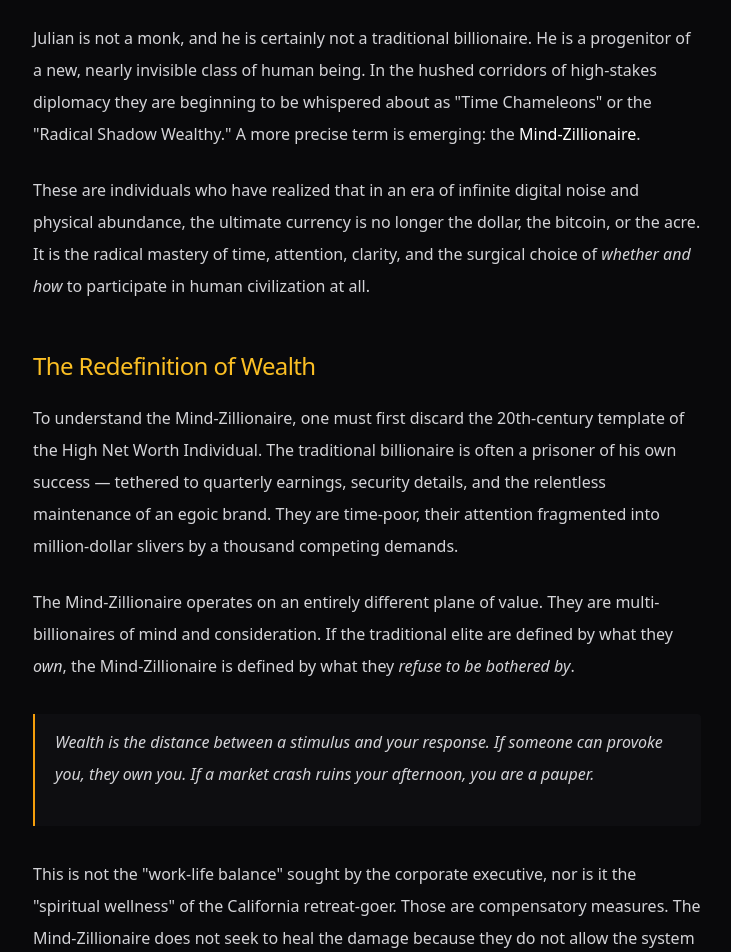
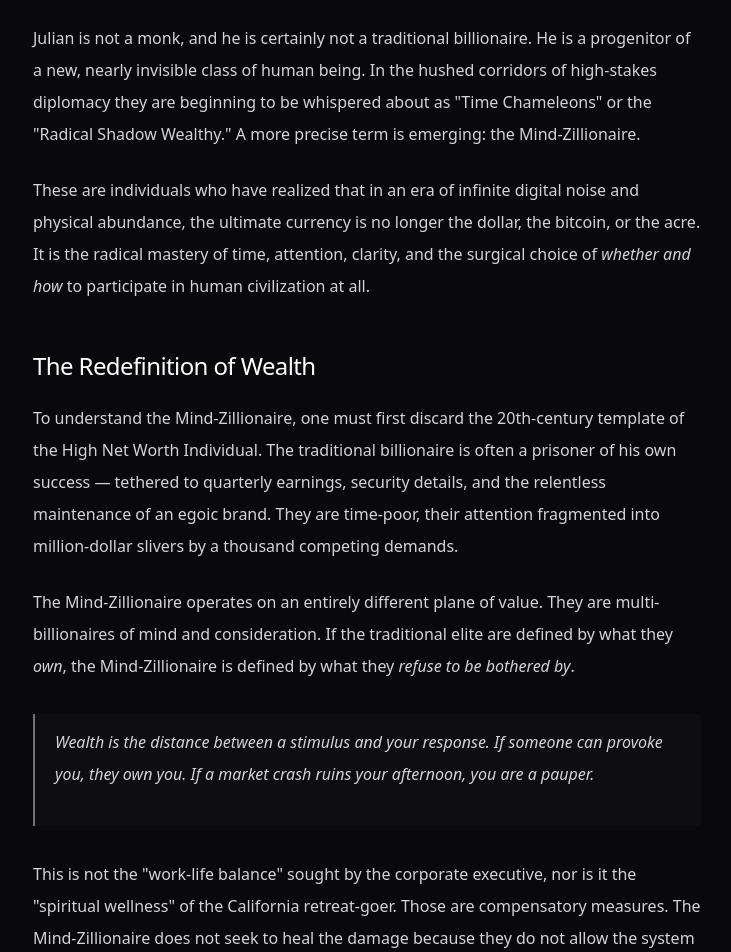
Before and after one commit to Caelverum/caelverum-archives, a Next.js app: page /articles/mind-zillionaires in a window 1280 px wide. Shown: the part 920-1872 px from the top of the page, without its empty margins (491-1222 px from the left). Built offline with nearby package versions, Linux system fonts and the light colour scheme.

Commit message:
Cleaner article styling - white headings, no bold emphasis

```diff
--- a/app/articles/[slug]/page.tsx
+++ b/app/articles/[slug]/page.tsx
@@ -162,19 +162,19 @@ export default async function ArticlePage({ params }: { params: Promise<{ slug:
                 remarkPlugins={[remarkGfm]}
                 components={{
   h2: ({node, ...props}) => (
-                    <h2 className="text-2xl font-light text-amber-400 mt-12 mb-5 tracking-tight" {...props} />
+    <h2 className="text-2xl font-medium text-white mt-12 mb-5 tracking-tight" {...props} />
   ),
   h3: ({node, ...props}) => (
     <h3 className="text-xl font-medium text-white mt-10 mb-4" {...props} />
   ),
   p: ({node, ...props}) => (
-                    <p className="mb-6 leading-8 text-[16px]" {...props} />
+    <p className="mb-6 leading-8 text-[16px] text-zinc-300" {...props} />
   ),
   strong: ({node, ...props}) => (
-                    <strong className="text-white font-medium" {...props} />
+    <strong className="font-normal text-zinc-300" {...props} />
   ),
   blockquote: ({node, ...props}) => (
-                    <blockquote className="border-l-2 border-amber-500 bg-zinc-900/40 py-3 px-5 my-8 rounded-r text-zinc-300 italic" {...props} />
+    <blockquote className="border-l-2 border-zinc-500 bg-zinc-900/40 py-3 px-5 my-8 rounded-r text-zinc-300 italic" {...props} />
   ),
   hr: () => null,
 }}
```
Lines whose indentation alone changed are shown as unchanged.
